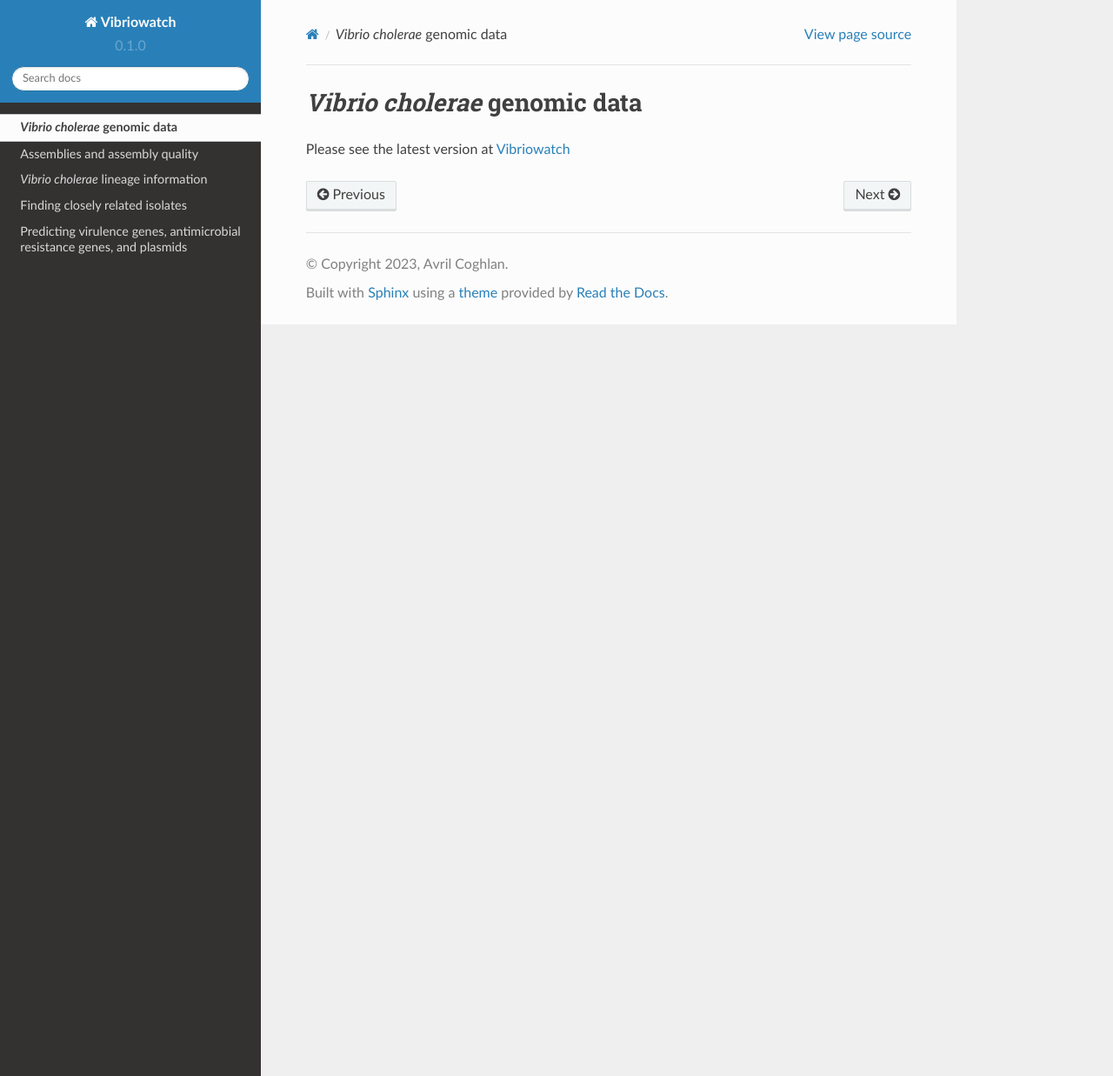
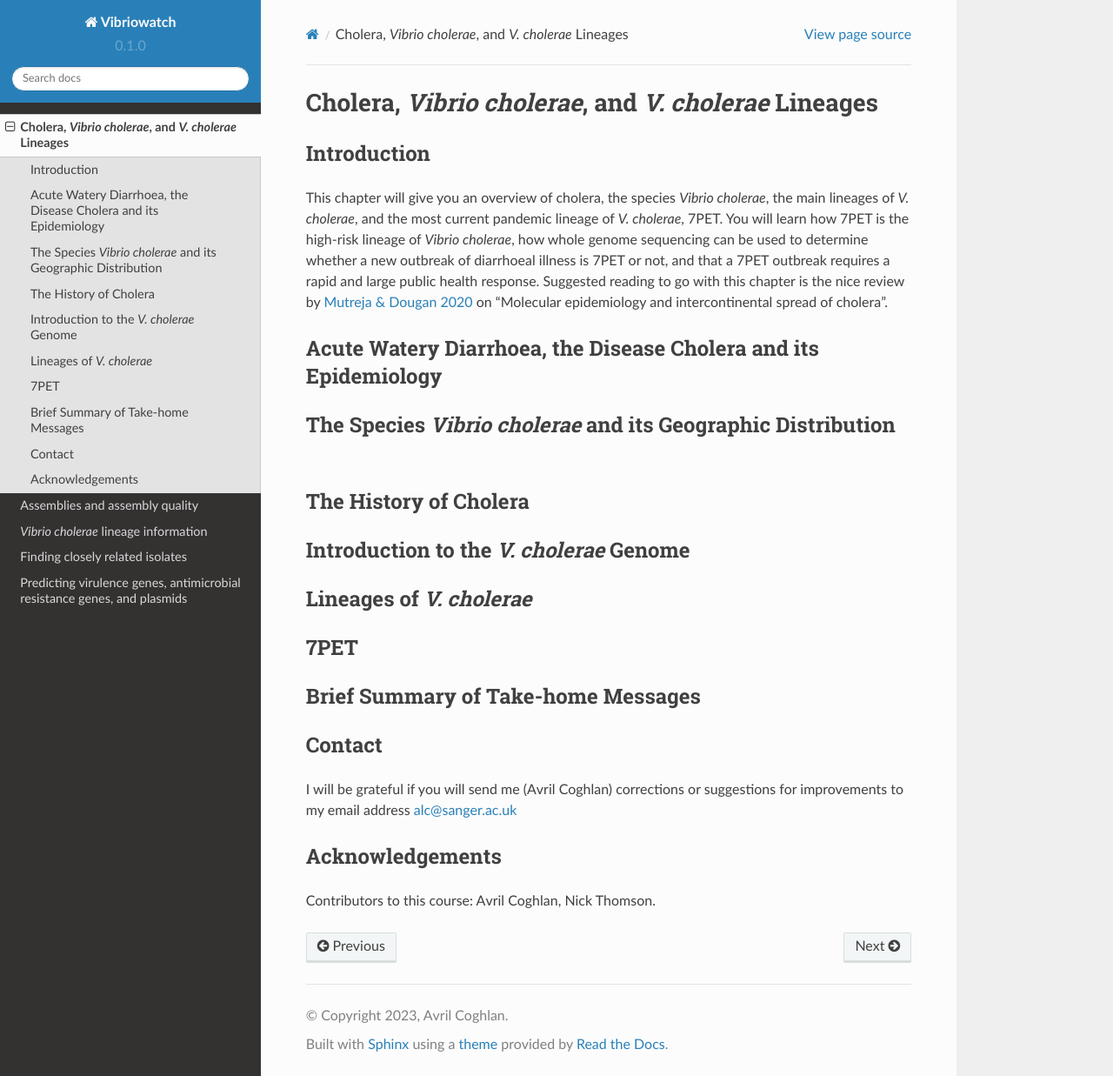
Before and after one commit to avrilcoghlan/cholerabook, a Sphinx documentation site: the page built from docs/source/vibriogenomes.rst, in a window 1280 px wide and 1237 px high. Shown: the whole window at 87% size. Built offline with Sphinx 7.4.7 and the Read the Docs theme 2.0.0, drawn with Linux system fonts in a browser that asks for light colours.

Commit message:
Update vibriogenomes.rst

```diff
--- a/docs/source/vibriogenomes.rst
+++ b/docs/source/vibriogenomes.rst
@@ -1,6 +1,43 @@
-*Vibrio cholerae* genomic data
-==============================
+Cholera, *Vibrio cholerae*, and *V. cholerae* Lineages
+======================================================
 
-Please see the latest version at `Vibriowatch`_
+Introduction
+------------
 
-.. _Vibriowatch: https://vibriowatch.readthedocs.io/en/latest/
+This chapter will give you an overview of cholera, the species *Vibrio cholerae*, the main lineages of *V. cholerae*, and the most current pandemic lineage of *V. cholerae*, 7PET.
+You will learn how 7PET is the high-risk lineage of *Vibrio cholerae*, how whole genome sequencing can be used to determine whether a new outbreak of diarrhoeal illness is 7PET or not,
+and that a 7PET outbreak requires a rapid and large public health response. Suggested reading to go with this chapter is the nice review by `Mutreja & Dougan 2020`_ on "Molecular epidemiology and intercontinental spread of cholera".
+
+
+.. _Mutreja & Dougan 2020: https://pubmed.ncbi.nlm.nih.gov/31345641/
+
+Acute Watery Diarrhoea, the Disease Cholera and its Epidemiology
+----------------------------------------------------------------
+
+The Species *Vibrio cholerae* and its Geographic Distribution
+-------------------------------------------------------------
+
+The History of Cholera
+----------------------
+
+Introduction to the *V. cholerae* Genome
+----------------------------------------
+
+Lineages of *V. cholerae*
+-------------------------
+
+7PET
+----
+
+Brief Summary of Take-home Messages
+-----------------------------------
+
+Contact
+-------
+
+I will be grateful if you will send me (Avril Coghlan) corrections or suggestions for improvements to my email address alc@sanger.ac.uk
+
+Acknowledgements
+----------------
+
+Contributors to this course: Avril Coghlan, Nick Thomson.
```
